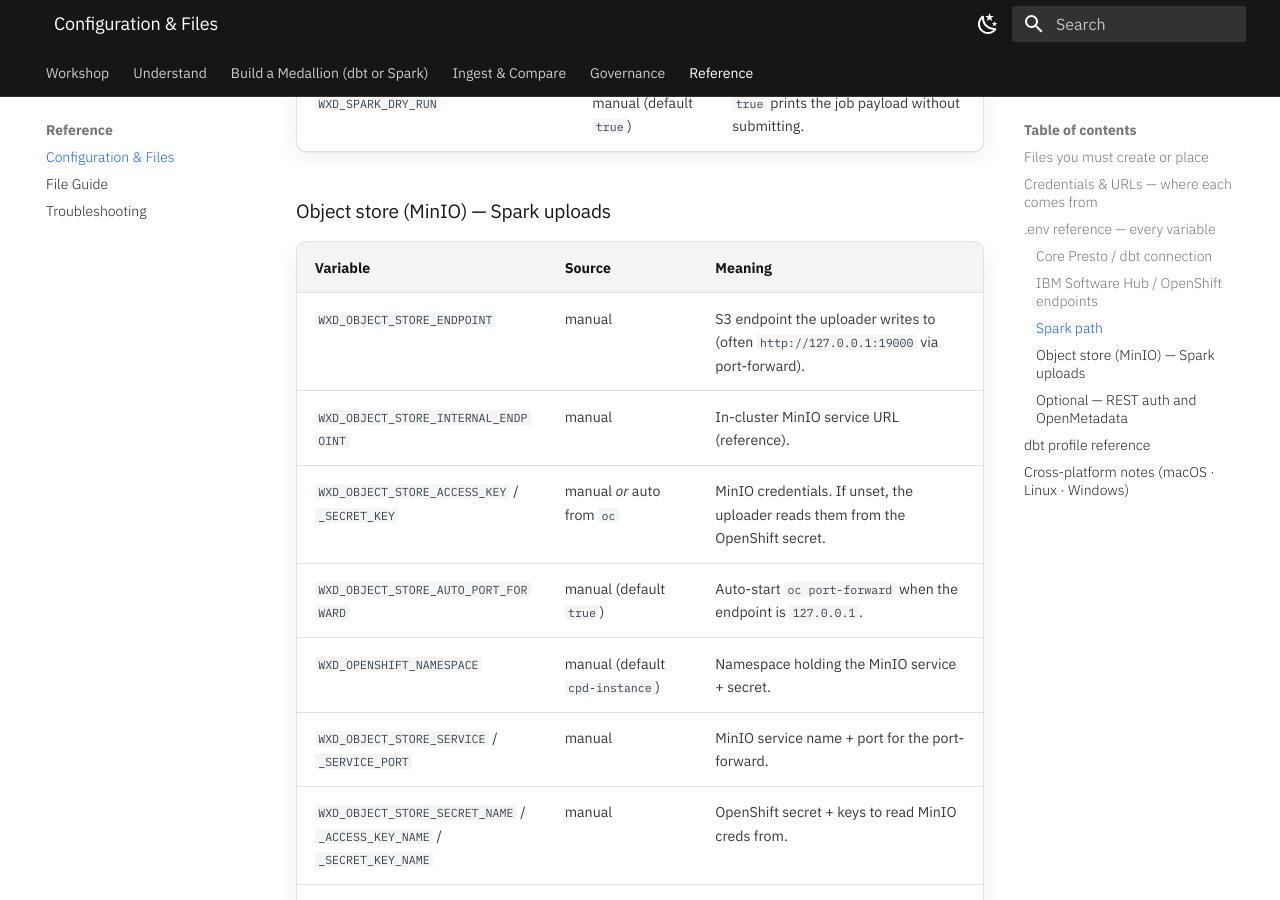
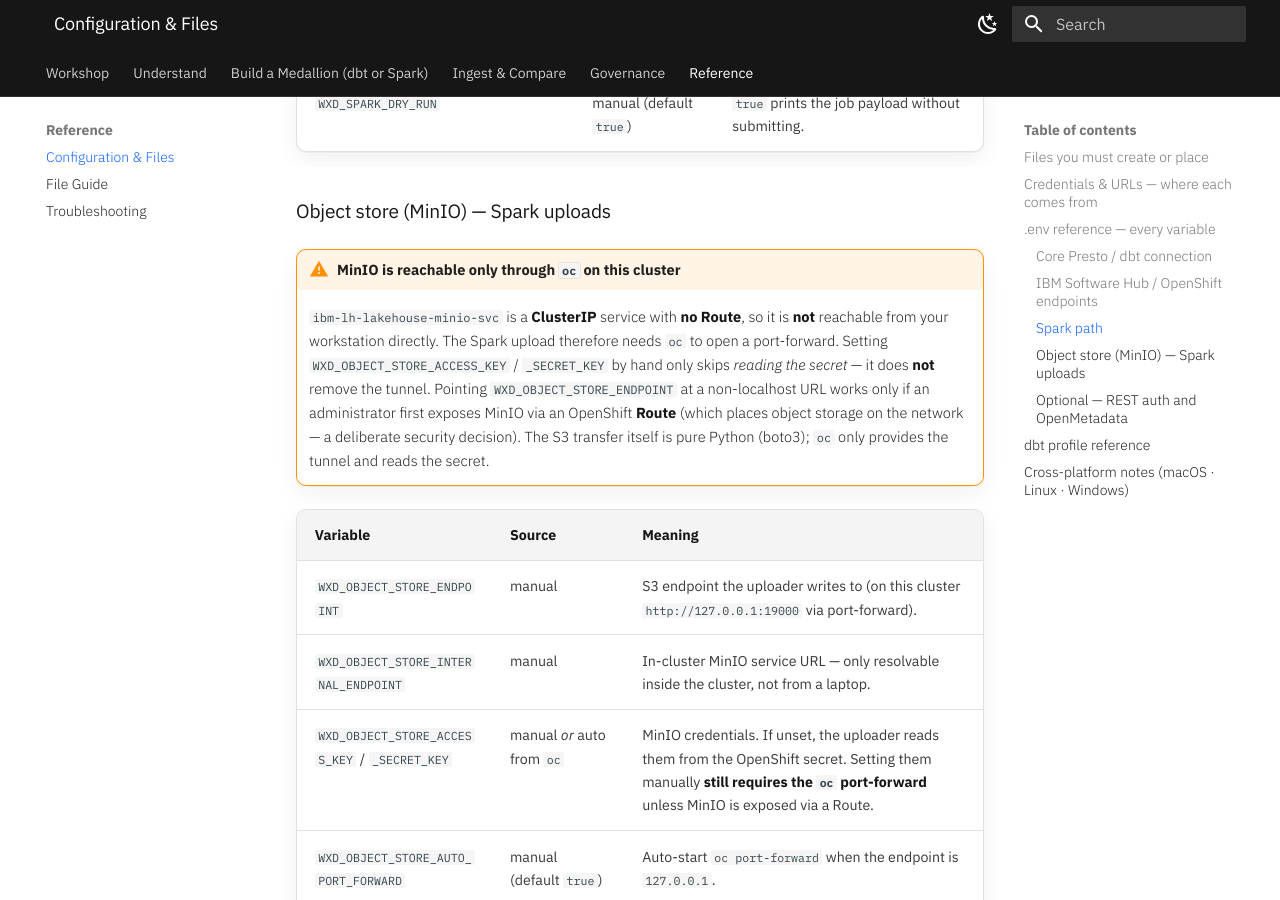
Before and after one commit to aseelert/ibmas-watsonxdata-dbt, an MkDocs documentation site: the page built from docs/configuration.md, in a window 1280 px wide and 900 px high, scrolled down 4584 px. Built offline with MkDocs 1.6.1 and Material for MkDocs 9.7.7, drawn with Linux system fonts in a browser that asks for light colours.

Commit message:
docs: clarify oc/port-forward is required for MinIO (ClusterIP, no Route)
A live cluster check confirmed ibm-lh-lakehouse-minio-svc is a ClusterIP service
with no Route anywhere, so MinIO is not reachable from a workstation directly. Setting
the MinIO access/secret keys manually only skips reading the secret — it does NOT
remove the oc port-forward. Going fully oc-free would require exposing MinIO via an
OpenShift Route (a security decision). The S3 transfer itself is pure Python (boto3);
oc only provides the tunnel + secret. Added warnings to configuration.md and setup.md
and corrected the "manual or auto" wording that implied oc was optional.

Co-Authored-By: Claude Opus 4.8 <noreply@anthropic.com>

```diff
--- a/docs/configuration.md
+++ b/docs/configuration.md
@@ -98,11 +98,20 @@ have a sensible default in the template). Variables shown commented-out are opti
 
 ### Object store (MinIO) — Spark uploads
 
+!!! warning "MinIO is reachable only through `oc` on this cluster"
+    `ibm-lh-lakehouse-minio-svc` is a **ClusterIP** service with **no Route**, so it is **not**
+    reachable from your workstation directly. The Spark upload therefore needs `oc` to open a
+    port-forward. Setting `WXD_OBJECT_STORE_ACCESS_KEY` / `_SECRET_KEY` by hand only skips *reading
+    the secret* — it does **not** remove the tunnel. Pointing `WXD_OBJECT_STORE_ENDPOINT` at a
+    non-localhost URL works only if an administrator first exposes MinIO via an OpenShift **Route**
+    (which places object storage on the network — a deliberate security decision). The S3 transfer
+    itself is pure Python (boto3); `oc` only provides the tunnel and reads the secret.
+
 | Variable | Source | Meaning |
 |---|---|---|
-| `WXD_OBJECT_STORE_ENDPOINT` | manual | S3 endpoint the uploader writes to (often `http://127.0.0.1:19000` via port-forward). |
-| `WXD_OBJECT_STORE_INTERNAL_ENDPOINT` | manual | In-cluster MinIO service URL (reference). |
-| `WXD_OBJECT_STORE_ACCESS_KEY` / `_SECRET_KEY` | manual *or* auto from `oc` | MinIO credentials. If unset, the uploader reads them from the OpenShift secret. |
+| `WXD_OBJECT_STORE_ENDPOINT` | manual | S3 endpoint the uploader writes to (on this cluster `http://127.0.0.1:19000` via port-forward). |
+| `WXD_OBJECT_STORE_INTERNAL_ENDPOINT` | manual | In-cluster MinIO service URL — only resolvable inside the cluster, not from a laptop. |
+| `WXD_OBJECT_STORE_ACCESS_KEY` / `_SECRET_KEY` | manual *or* auto from `oc` | MinIO credentials. If unset, the uploader reads them from the OpenShift secret. Setting them manually **still requires the `oc` port-forward** unless MinIO is exposed via a Route. |
 | `WXD_OBJECT_STORE_AUTO_PORT_FORWARD` | manual (default `true`) | Auto-start `oc port-forward` when the endpoint is `127.0.0.1`. |
 | `WXD_OPENSHIFT_NAMESPACE` | manual (default `cpd-instance`) | Namespace holding the MinIO service + secret. |
 | `WXD_OBJECT_STORE_SERVICE` / `_SERVICE_PORT` | manual | MinIO service name + port for the port-forward. |
```
Also changed, not shown: docs/setup.md (+9 -2 lines).
